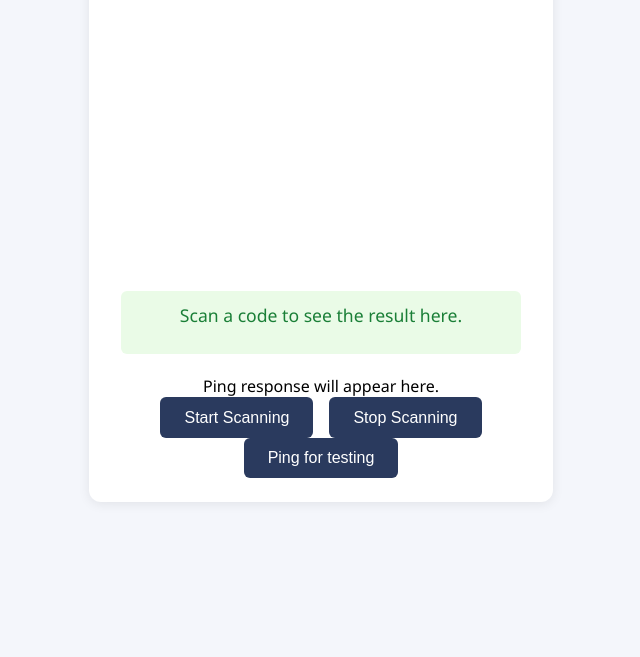
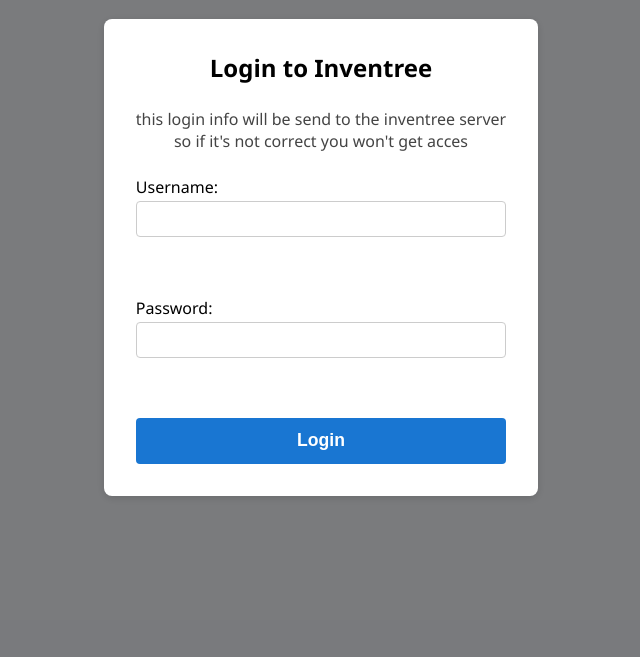
Before and after one commit to Eggmansmile/Inventree-assistent, a plain HTML site: page barcode-scanner-app/index.html in a window 1280 px wide. Shown: the part 143-800 px from the top of the page, without its empty margins (319-959 px from the left). Drawn offline with Linux system fonts and the light colour scheme.

Commit message:
Login screen for login data that gets send to inventree server. Also the ping now goes to the localhosted inventree server.

```diff
--- a/barcode-scanner-app/index.html
+++ b/barcode-scanner-app/index.html
@@ -8,6 +8,16 @@
     <link rel="stylesheet" href="layout.css">
 </head>
 <body>
+    <div id="loginOverlay" class="login-overlay">
+        <form id="loginForm" class="login-form">
+            <h2>Login to Inventree</h2>
+            <h3>this login info will be send to the inventree server<br>
+                 so if it's not correct you won't get acces</h3>
+            <label>Username:<br><input type="text" id="loginUsername" required></label><br><br>
+            <label>Password:<br><input type="password" id="loginPassword" required></label><br><br>
+            <button type="submit">Login</button>
+        </form>
+    </div>
     <div class="container">
         <h1>Barcode/QR Code Scanner</h1>
         <div id="reader"></div>
@@ -18,9 +28,9 @@
             <button onclick="stopScanner()">Stop Scanning</button>
         </div>
         <div class="onderside button">
-            <button onclick="pingGoogle()">Ping for testing</button>
+            <button onclick="pingwebsite()">Ping for testing</button>
         </div>
-    </div>
+    <script src="login.js"></script>
     <script src="script.js"></script>
 </body>
 </html>
--- a/barcode-scanner-app/layout.css
+++ b/barcode-scanner-app/layout.css
@@ -62,3 +62,75 @@ button:hover {
   margin-top: 1.5em;
   text-align: center;
 }
+
+.login-overlay {
+    position: fixed;
+    top: 0;
+    left: 0;
+    width: 100vw;
+    height: 100vh;
+    background: rgba(0,0,0,0.5);
+    display: flex;
+    align-items: center;
+    justify-content: center;
+    z-index: 1000;
+}
+
+.login-form {
+    background: #fff;
+    padding: 2em;
+    border-radius: 8px;
+    box-shadow: 0 2px 8px #0002;
+    min-width: 300px;
+    max-width: 90vw;
+}
+
+.login-form h2 {
+    margin-top: 0;
+    margin-bottom: 1em;
+    font-size: 1.5em;
+    text-align: center;
+}
+
+.login-form h3 {
+    text-align: center;
+    font-weight: normal;
+    font-size: 1em;
+    margin-top: 0.5em;
+    margin-bottom: 1.5em;
+    color: #444;
+}
+
+.login-form label {
+    display: block;
+    margin-bottom: 1em;
+    font-weight: 500;
+}
+
+.login-form input[type="text"],
+.login-form input[type="password"] {
+    width: 100%;
+    padding: 0.5em;
+    margin-top: 0.2em;
+    border: 1px solid #ccc;
+    border-radius: 4px;
+    font-size: 1em;
+    box-sizing: border-box;
+}
+
+.login-form button[type="submit"] {
+    width: 100%;
+    padding: 0.7em;
+    background: #1976d2;
+    color: #fff;
+    border: none;
+    border-radius: 4px;
+    font-size: 1.1em;
+    font-weight: bold;
+    cursor: pointer;
+    transition: background 0.2s;
+}
+
+.login-form button[type="submit"]:hover {
+    background: #125ea2;
+}
--- /dev/null
+++ b/barcode-scanner-app/login.js
@@ -0,0 +1,49 @@
+// login.js - Handles login UI and localStorage
+
+// Save login data to localStorage
+function saveLoginData(username, password) {
+    localStorage.setItem('inventree_username', username);
+    localStorage.setItem('inventree_password', password);
+}
+
+// Load login data from localStorage
+function loadLoginData() {
+    return {
+        username: localStorage.getItem('inventree_username') || '',
+        password: localStorage.getItem('inventree_password') || ''
+    };
+}
+
+// Show login form and handle login
+function showLoginForm() {
+    // Hide main content
+    const container = document.querySelector('.container');
+    if (container) container.style.display = 'none';
+
+    // Show the overlay (already in HTML)
+    let overlay = document.getElementById('loginOverlay');
+    overlay.style.display = 'flex';
+
+    // Pre-fill if data exists
+    const loginData = loadLoginData();
+    setTimeout(() => {
+        document.getElementById('loginUsername').value = loginData.username;
+        document.getElementById('loginPassword').value = loginData.password;
+    }, 0);
+
+    // Handle form submit
+    document.getElementById('loginForm').onsubmit = function(e) {
+        e.preventDefault();
+        const username = document.getElementById('loginUsername').value;
+        const password = document.getElementById('loginPassword').value;
+        saveLoginData(username, password);
+        overlay.style.display = 'none';
+        if (container) container.style.display = '';
+        // Optionally, trigger login check with server here
+    };
+}
+
+// Show login form on page load
+window.addEventListener('DOMContentLoaded', () => {
+    showLoginForm();
+});
--- a/barcode-scanner-app/script.js
+++ b/barcode-scanner-app/script.js
@@ -46,9 +46,9 @@ function stopScanner() {
     }
 }
 
-//ping google for debugging
-function pingGoogle() {
-    fetch('https://www.google.com', { mode: 'no-cors' })
+//ping website for debugging
+function pingwebsite() {
+    fetch('http://inventree.localhost/', { mode: 'no-cors' })
         .then(() => {
             document.getElementById('reply').innerText = 'reply';
         })
```
